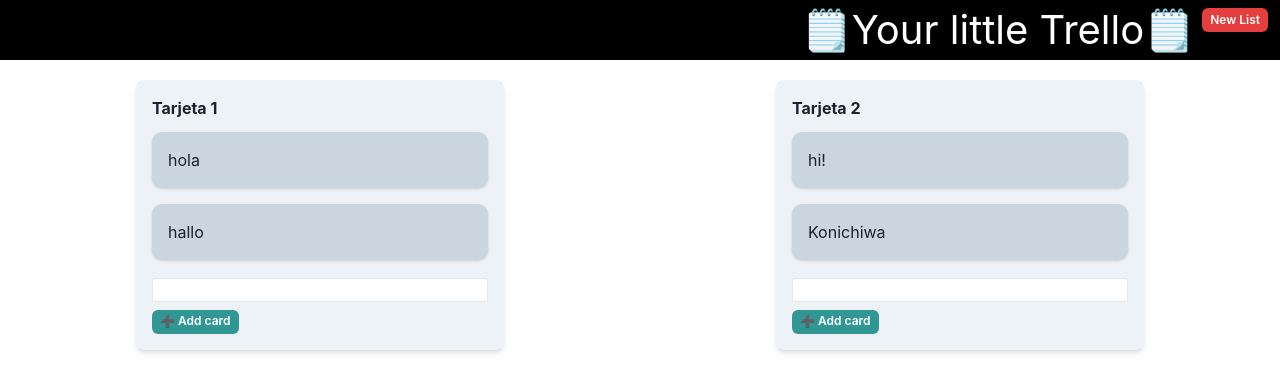
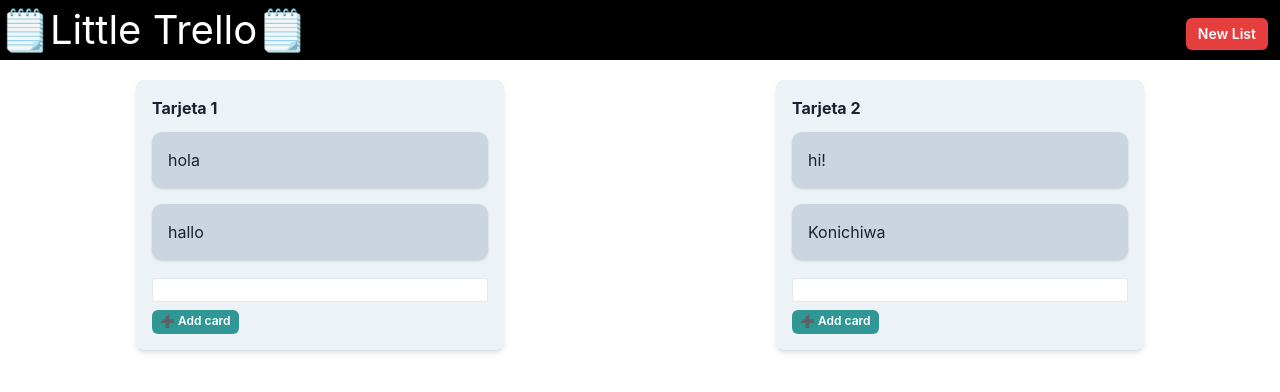
Before and after one commit to Atolmspek/little-trello, a React (Create React App) app: page / in a window 1280 px wide. Shown: the top 392 px of the page. Built offline with nearby package versions, Linux system fonts and the light colour scheme.

Commit message:
code refactor

```diff
--- a/src/App.js
+++ b/src/App.js
@@ -4,7 +4,7 @@
   SortableContext,
   verticalListSortingStrategy,
 } from "@dnd-kit/sortable";
-import User from "./components/User";
+import Card from "./components/Card";
 import AddCard from "./components/AddCard";
 import { nanoid } from "nanoid";
 import {
@@ -19,7 +19,7 @@
 import Navbar from "./components/Navbar";
 
 function App() {
-  localStorage.clear();
+  //localStorage.clear();
   const content = [
     {
       title: "Tarjeta 1",
@@ -114,7 +114,7 @@
 
   const createList = () => {
     const newList = {
-      title: "Prueba",
+      title: "Click to edit mec",
       id: nanoid(),
       cards: [],
     };
@@ -185,7 +185,7 @@
                   strategy={verticalListSortingStrategy}
                 >
                   {list.cards.map((card) => (
-                    <User
+                    <Card
                       user={card}
                       key={card.id}
                       deleteCard={() => deleteCard(card.id)}
--- a/src/components/User.js
+++ b/src/components/Card.js
@@ -3,10 +3,10 @@
 import { CSS } from "@dnd-kit/utilities";
 import { Text, Box, Button } from "@chakra-ui/react";
 
-function User({ user }) {
+function Card({ user: props }) {
   const { attributes, listeners, setNodeRef, transform, transition } =
     useSortable({
-      id: user.id,
+      id: props.id,
     });
 
   const [isHovered, setIsHovered] = useState(false);
@@ -42,12 +42,12 @@
       onMouseEnter={handleMouseEnter}
       onMouseLeave={handleMouseLeave}
     >
-      <Text>{user.Name}</Text>
+      <Text>{props.Name}</Text>
       {isHovered && (
         <Button
           size="sm"
           colorScheme="red"
-          onClick={() => user.deleteCard(user.id)}
+          onClick={() => props.deleteCard(props.id)}
 
         >
           X
@@ -57,4 +57,4 @@
   );
 }
 
-export default User;
+export default Card;
--- a/src/components/Navbar.js
+++ b/src/components/Navbar.js
@@ -7,13 +7,12 @@
 export default function Navbar(props) {
     return (
         <nav>
-
-            <Flex justifyContent="flex-end">
-            <p> 🗒️Your little Trello🗒️</p>
-                <Button colorScheme="red" onClick={props.createList} size="xs" mt={2} mr={3} ml={2}>
+            <Flex justifyContent="space-between" alignItems="center">
+                <p>🗒️Little Trello🗒️</p>
+                <Button colorScheme="red" onClick={props.createList} size="sm" mt={2} mr={3} ml={2}>
                     New List
                 </Button>
             </Flex>
         </nav>
-    )
+    );
 }
```
